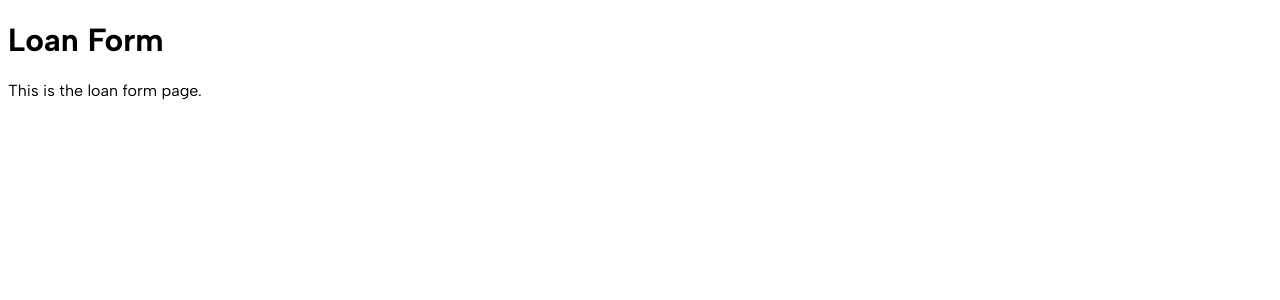
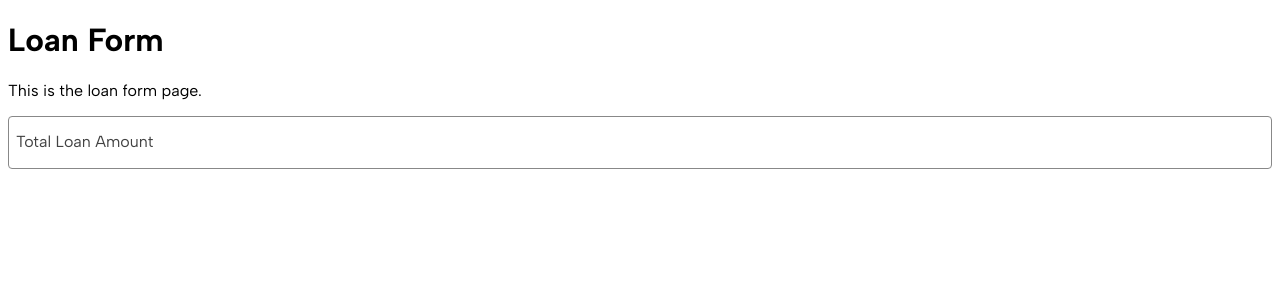
Before and after one commit to akiramorishita/clutch-exercise, a React (Vite) app: page / in a window 1280 px wide. Shown: the top 300 px of the page. Built offline with nearby package versions, Linux system fonts and the light colour scheme.

Commit message:
Add Input component

```diff
--- /dev/null
+++ b/src/components/Input/Input.css
@@ -0,0 +1,32 @@
+.clutch-input__container {
+  position: relative;
+  display: flex;
+  width: 100%;
+}
+
+.clutch-input__input {
+  width: 100%;
+  padding: 16px 8px;
+  border: 1px solid var(--color-gray-500);
+  border-radius: 4px;
+  outline: none;
+}
+
+.clutch-input__label {
+  position: absolute;
+  left: 8px;
+  top: 16px;
+  color: var(--color-gray-800);
+  font-size: 16px;
+  transition: 0.2s ease;
+  pointer-events: none;
+  background: var(--color-white);
+}
+
+.clutch-input__input:focus + .clutch-input__label,
+.clutch-input__input:not(:placeholder-shown) + .clutch-input__label {
+  top: -6px;
+  font-size: 12px;
+  color: var(--color-gray-600);
+  padding: 0 4px;
+}
--- /dev/null
+++ b/src/components/Input/Input.tsx
@@ -0,0 +1,17 @@
+import './Input.css';
+const ClutchInput = ({
+  placeholder = 'Placeholder',
+  id,
+  ...props
+}: React.InputHTMLAttributes<HTMLInputElement>) => {
+  return (
+    <div className="clutch-input__container">
+      <input id={id} type="text" placeholder="" className="clutch-input__input" {...props} />
+      <label htmlFor={id} className="clutch-input__label">
+        {placeholder}
+      </label>
+    </div>
+  );
+};
+
+export default ClutchInput;
--- a/src/index.css
+++ b/src/index.css
@@ -1,23 +1,36 @@
 @import url('https://fonts.googleapis.com/css2?family=Albert+Sans:ital,wght@0,100..900;1,100..900&family=Montserrat:ital,wght@0,100..900;1,100..900&display=swap');
 
 :root {
-  font-family: 'Albert Sans', sans-serif;
+  font-family: 'Albert Sans';
   font-weight: 400;
+  font-size: 16px;
 
   font-synthesis: none;
   text-rendering: optimizeLegibility;
   -webkit-font-smoothing: antialiased;
   -moz-osx-font-smoothing: grayscale;
-}
 
-@theme {
+  /* COLORS */
   --color-brand-primary: #7146b5;
 
   --color-black: #000;
   --color-white: #fff;
 
+  --color-gray-500: #888888;
+  --color-gray-600: #424242;
   --color-gray-700: #585858;
   --color-gray-800: #424242;
 
   --color-green-0: #ebf5eb;
 }
+
+html,
+body,
+input,
+button,
+textarea,
+select {
+  font-family: 'Albert Sans';
+  font-weight: 400;
+  font-size: 16px;
+}
--- a/src/pages/LoanForm.tsx
+++ b/src/pages/LoanForm.tsx
@@ -1,8 +1,11 @@
+import Input from '../components/Input/Input';
+
 export const LoanForm = () => {
   return (
     <div>
-      <h1>Loan Form</h1>
+      <h1 className="text-gray-500">Loan Form</h1>
       <p>This is the loan form page.</p>
+      <Input id="totalLoanAmount" placeholder="Total Loan Amount" />
     </div>
   );
 };
```
